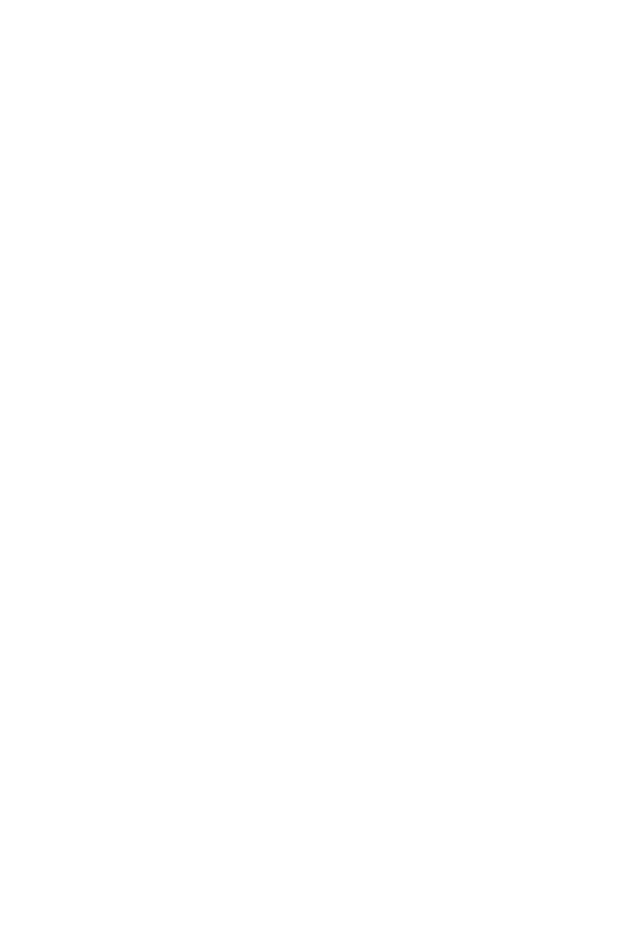
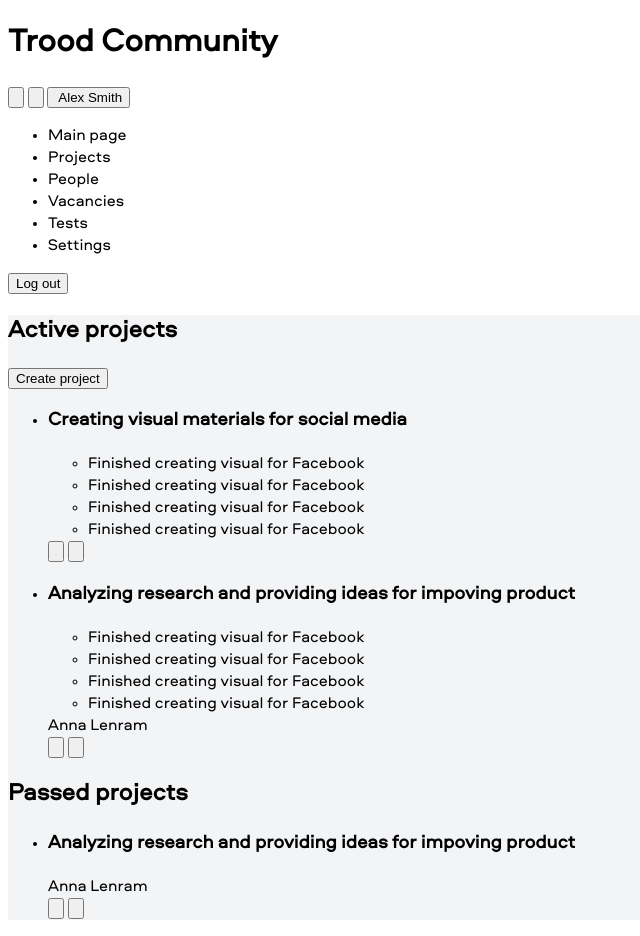
Before and after one commit to Alex-Zaviarzhenets/trood-layout, a plain HTML site: page index.html in a window 1280 px wide. Shown: the whole page, without its empty margins (0-640 px from the left). Before the commit the page ends 800 px from the top, so only its background shows below. Drawn offline with Linux system fonts and the light colour scheme.

Commit message:
prepare fonts and collors

```diff
--- /dev/null
+++ b/font/font.css
@@ -0,0 +1,27 @@
+@font-face {
+    font-family: 'Aeroport Regular';
+    font-style: normal;
+    font-weight: normal;
+    src: local('Aeroport Regular'), url('Aeroport-regular-trial.woff') format('woff');
+}
+
+@font-face {
+    font-family: 'Aeroport Medium';
+    font-style: normal;
+    font-weight: normal;
+    src: local('Aeroport Medium'), url('Aeroport-medium-trial.woff') format('woff');
+}
+
+@font-face {
+    font-family: 'Aeroport Bold';
+    font-style: normal;
+    font-weight: normal;
+    src: local('Aeroport Bold'), url('Aeroport-bold-trial.woff') format('woff');
+}
+
+@font-face {
+    font-family: 'Aeroport Black';
+    font-style: normal;
+    font-weight: normal;
+    src: local('Aeroport Black'), url('Aeroport-black.woff') format('woff');
+}
--- a/index.html
+++ b/index.html
@@ -1,11 +1,130 @@
 <!DOCTYPE html>
 <html lang="en">
+
 <head>
   <meta charset="UTF-8">
   <meta name="viewport" content="width=device-width, initial-scale=1.0">
   <title>Trood</title>
+
+  <link rel="stylesheet" href="font/font.css">
+  <link rel="stylesheet" href="style.css">
 </head>
+
 <body>
+  <header>
+    <h1>Trood Community</h1>
 
+    <div class="toolbar">
+      <button>
+        <img src="" alt="">
+      </button>
+
+      <button>
+        <img src="" alt="">
+      </button>
+
+      <button>
+        <img src="" alt="" class="avatar">
+        <span class="username">Alex Smith</span>
+      </button>
+    </div>
+  </header>
+
+  <aside>
+    <nav>
+      <ul>
+        <li>Main page</li>
+        <li>Projects</li>
+        <li>People</li>
+        <li>Vacancies</li>
+        <li>Tests</li>
+        <li>Settings</li>
+      </ul>
+    </nav>
+    <button>Log out</button>
+  </aside>
+
+  <main>
+    <section>
+      <header>
+        <h2>Active projects</h2>
+        <button>Create project</button>
+      </header>
+
+      <ul class="projects">
+        <li class="project">
+          <h3>Creating visual materials for social media</h3>
+
+          <ul>
+            <li>Finished creating visual for Facebook</li>
+            <li>Finished creating visual for Facebook</li>
+            <li>Finished creating visual for Facebook</li>
+            <li>Finished creating visual for Facebook</li>
+          </ul>
+
+          <footer>
+            <div class="buttons">
+              <button>
+                <img src="" alt="">
+              </button>
+              <button>
+                <img src="" alt="">
+              </button>
+            </div>
+          </footer>
+        </li>
+
+        <li class="project">
+          <h3>Analyzing research and providing ideas for impoving product</h3>
+
+          <ul>
+            <li>Finished creating visual for Facebook</li>
+            <li>Finished creating visual for Facebook</li>
+            <li>Finished creating visual for Facebook</li>
+            <li>Finished creating visual for Facebook</li>
+          </ul>
+
+          <footer>
+            <div class="teamlead">Anna Lenram</div>
+
+            <div class="buttons">
+              <button>
+                <img src="" alt="">
+              </button>
+              <button>
+                <img src="" alt="">
+              </button>
+            </div>
+          </footer>
+        </li>
+      </ul>
+    </section>
+
+    <section>
+      <header>
+        <h2>Passed projects</h2>
+      </header>
+
+      <ul class="projects">
+        <li class="projects">
+          <h3>Analyzing research and providing ideas for impoving product</h3>
+
+          <footer>
+            <div class="teamlead">Anna Lenram</div>
+
+            <div class="buttons">
+              <button>
+                <img src="" alt="">
+              </button>
+              <button>
+                <img src="" alt="">
+              </button>
+            </div>
+          </footer>
+        </li>
+      </ul>
+    </section>
+  </main>
 </body>
+
 </html>
--- /dev/null
+++ b/style.css
@@ -0,0 +1,15 @@
+:root {
+  --font-family: "Aeroport Regular", sans-serif;
+  --bg-color-1: #f3f4f6;
+  --bg-color-2: #c2c5cb;
+  --bg-color-3: #D1D2D6;
+  --bg-color-4: #DBE3E1;
+}
+
+body {
+  font-family: var(--font-family);
+}
+
+main {
+  background-color: var(--bg-color-1);
+}
```
Also changed, not shown: font/Aeroport-black.woff (added), font/Aeroport-bold-trial.woff (added), font/Aeroport-medium-trial.woff (added), font/Aeroport-regular-trial.woff (added).
